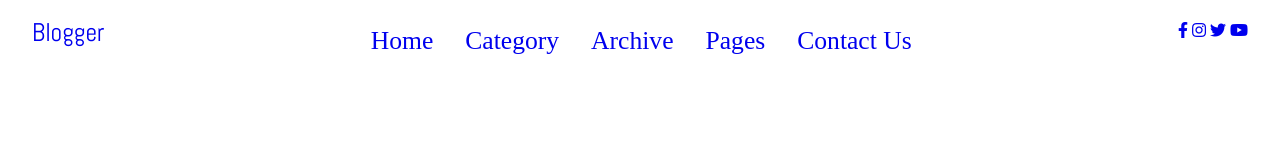
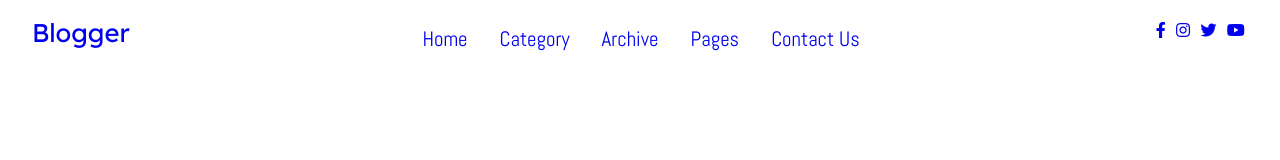
Before and after one commit to 582247/blogger-website, a plain HTML site: page index.html in a window 1280 px wide. Drawn offline with Linux system fonts and the light colour scheme.

Commit message:
1 file modified

```diff
--- a/styles.css
+++ b/styles.css
@@ -53,7 +53,7 @@ ul {
   font-size: 1.6rem;
   padding: 1rem 0;
   display: block;
-  font-family: var(--Abel);
+  font-family: var(--Lexend);
 }
 .nav-items {
   display: flex;
@@ -61,10 +61,23 @@ ul {
 }
 .nav-link {
   padding: 1.6rem 1rem;
-  font-size: 1.6rem;
+  font-size: 1.3rem;
   position: relative;
+  font-family: var(--Abel);
+}
+.nav-link:hover {
+  background-color: var(--midnight);
+}
+.nav-link:hover a {
+  color: var(--white);
 }
 .social {
   padding: 1.4rem 0;
 }
+.social i {
+  padding: 0 0.2rem;
+}
+.social i:hover{
+  color: #a1c4cf;
+}
 /*----------------- navigation -----------------------*/
```
